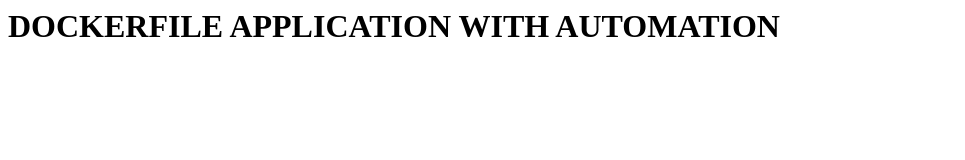
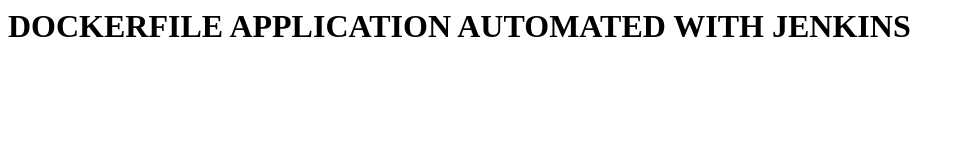
Before and after one commit to Durgasrichowdary/Docker-sample1, a plain HTML site: page index.html in a window 1280 px wide. Shown: the whole page, without its empty margins (0-965 px from the left). Drawn offline with Linux system fonts and the light colour scheme.

Commit message:
latest modified

```diff
--- a/index.html
+++ b/index.html
@@ -1 +1 @@
-<h1> DOCKERFILE APPLICATION WITH AUTOMATION </h1>
+<h1> DOCKERFILE APPLICATION AUTOMATED WITH JENKINS </h1>
```
